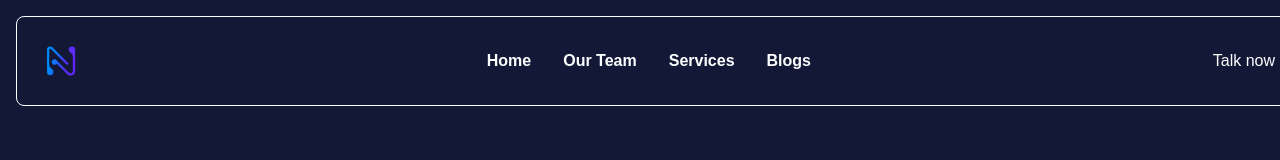
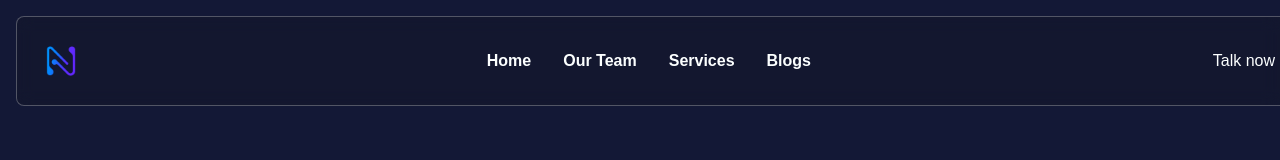
Before and after one commit to Novalya-Labs/novalya, a Next.js app: page /blogs in a window 1280 px wide. Shown: the top 160 px of the page. Built offline with nearby package versions, Linux system fonts and the light colour scheme.

Commit message:
Fix: Restauration de l'effet backdrop blur sur le header

```diff
--- a/app/[lang]/components/header.tsx
+++ b/app/[lang]/components/header.tsx
@@ -8,7 +8,7 @@ export default async function Header({ lang }: { lang: Locale }) {
 	const dictionary = await getDictionary(lang);
 
 	return (
-		<header className="fixed top-4 left-4 right-4 z-50 flex justify-between items-center p-3 md:p-4 lg:p-5 bg-glass rounded-lg border border-light md:container md:mx-auto animate-fade-in">
+		<header className="fixed top-4 left-4 right-4 z-50 flex justify-between items-center p-3 md:p-4 lg:p-5 backdrop-blur-sm bg-neutral-900/20 rounded-lg border border-neutral-200/30 md:container md:mx-auto animate-fade-in">
 			{/* Logo */}
 			<div className="flex justify-start">
 				<Link href={`/${lang}`} aria-label="Novalya - Page d'accueil">
```
